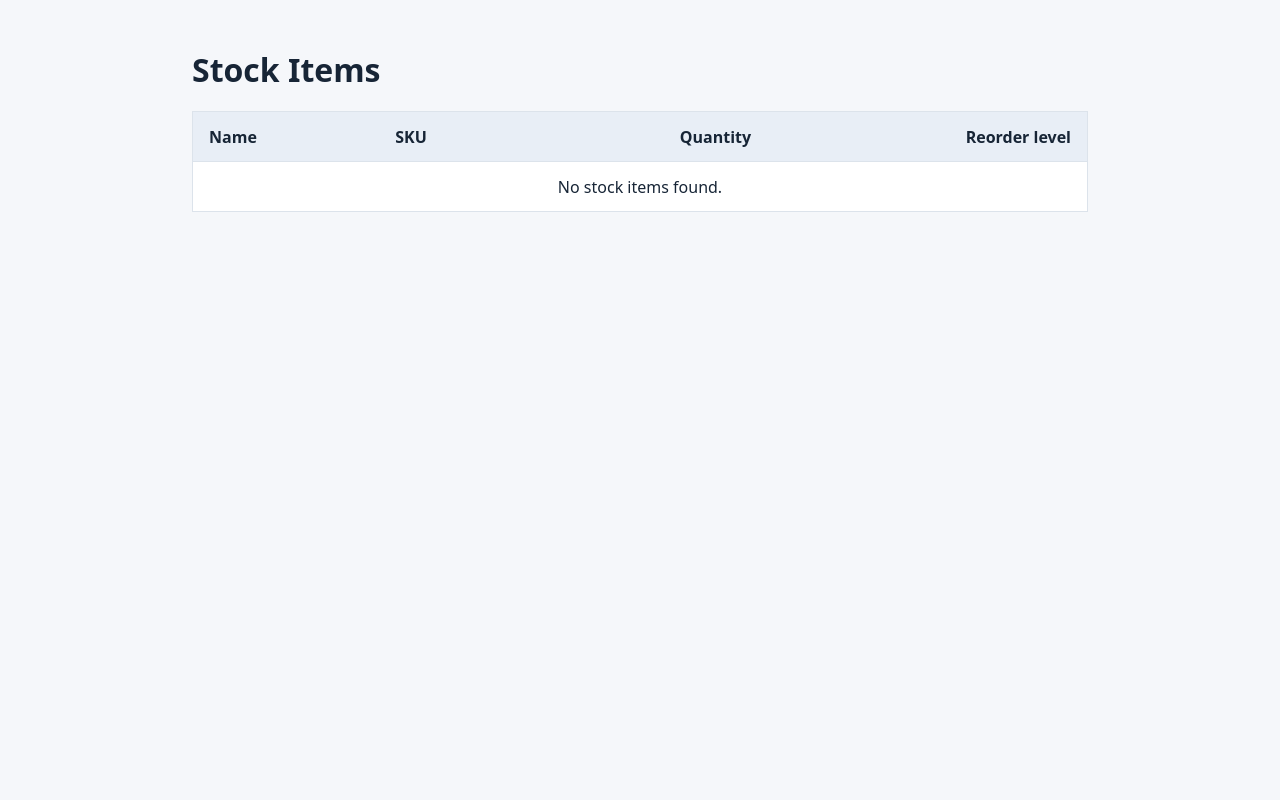
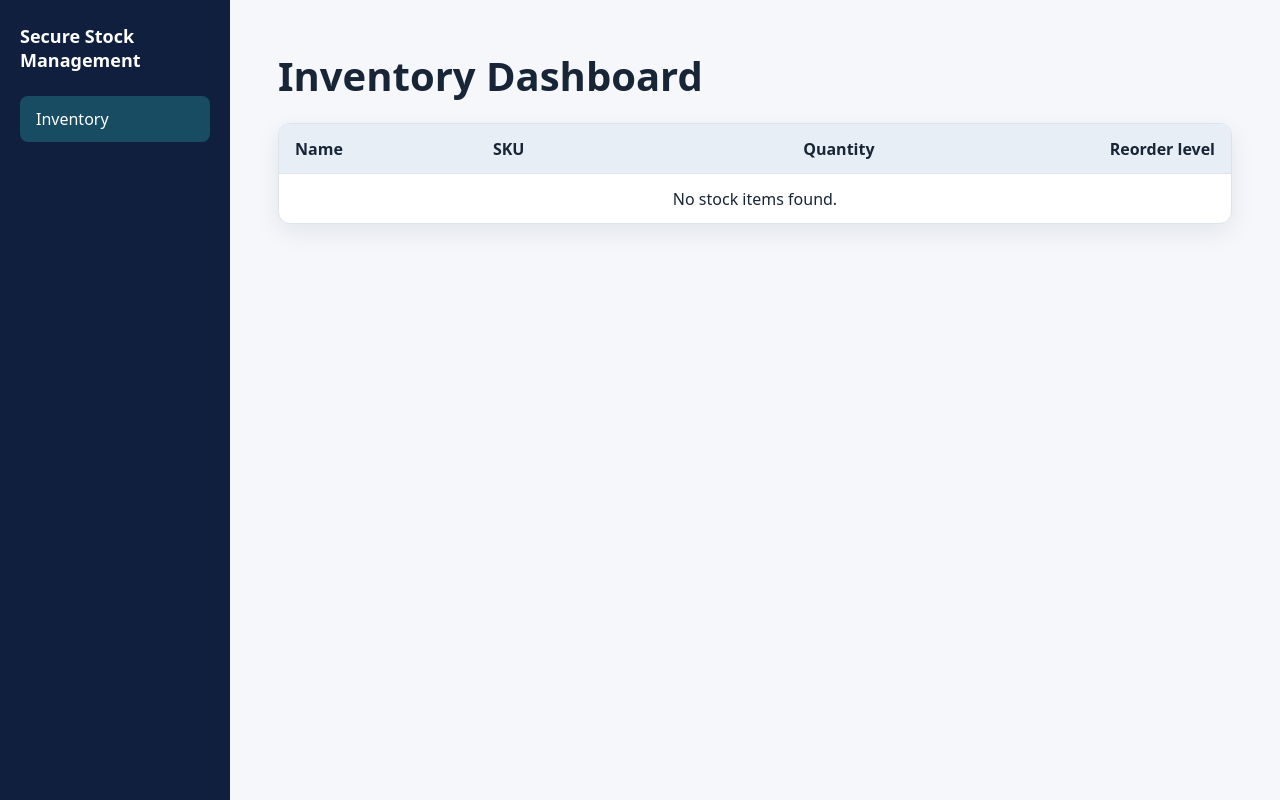
Before and after one commit to Pratyush-M-Bhatt/secure-stock-management, a Django app: page /stock/ in a window 1280 px wide. Run offline with Django 5.2, Linux system fonts and the light colour scheme; the visitor is signed in with stand-in values (Sample User, id 1); data that the repository does not hold is empty.

Commit message:
Add inventory dashboard layout

```diff
--- a/stocksite/inventory/templates/inventory/stock_list.html
+++ b/stocksite/inventory/templates/inventory/stock_list.html
@@ -3,34 +3,76 @@
 <head>
     <meta charset="UTF-8">
     <meta name="viewport" content="width=device-width, initial-scale=1">
-    <title>Stock Items</title>
+    <title>Inventory Dashboard</title>
     <style>
         body {
-            max-width: 56rem;
-            margin: 3rem auto;
-            padding: 0 1rem;
+            margin: 0;
             background: #f5f7fa;
             color: #172536;
             font-family: system-ui, sans-serif;
         }
 
+        .dashboard {
+            display: grid;
+            grid-template-columns: 230px minmax(0, 1fr);
+            min-height: 100vh;
+        }
+
+        .sidebar {
+            padding: 1.5rem 1.25rem;
+            background: #0f1f3d;
+            color: white;
+        }
+
+        .brand {
+            margin: 0 0 1.5rem;
+            font-size: 1.125rem;
+            font-weight: 700;
+        }
+
+        .sidebar a {
+            display: block;
+            padding: 0.75rem 1rem;
+            border-radius: 0.5rem;
+            background: #174c63;
+            color: white;
+            text-decoration: none;
+        }
+
+        .sidebar a:hover {
+            background: #215d76;
+        }
+
+        .sidebar a:focus-visible {
+            outline: 3px solid #7dd3fc;
+            outline-offset: 3px;
+        }
+
+        main {
+            padding: clamp(1rem, 4vw, 3rem);
+        }
+
         h1 {
             margin: 0 0 1.25rem;
-            font-size: 2rem;
+            font-size: clamp(1.75rem, 4vw, 2.5rem);
         }
 
         .table-wrapper {
             overflow-x: auto;
+            border: 1px solid #dce3eb;
+            border-radius: 0.75rem;
+            background: white;
+            box-shadow: 0 8px 24px rgb(15 31 61 / 8%);
         }
 
         table {
             width: 100%;
+            min-width: 30rem;
             border-collapse: collapse;
-            background: white;
-            border: 1px solid #dce3eb;
         }
 
-        th, td {
+        th,
+        td {
             padding: 0.85rem 1rem;
             border-bottom: 1px solid #dce3eb;
             text-align: left;
@@ -41,21 +83,51 @@
             font-weight: 600;
         }
 
-        th:nth-child(n+3), td:nth-child(n+3) {
+        th:nth-child(n+3),
+        td:nth-child(n+3) {
             text-align: right;
             font-variant-numeric: tabular-nums;
+        }
+
+        tbody tr:last-child td {
+            border-bottom: 0;
         }
 
         td[colspan] {
             text-align: center;
         }
+
+        @media (max-width: 700px) {
+            .dashboard {
+                grid-template-columns: minmax(0, 1fr);
+                grid-template-rows: auto 1fr;
+            }
+
+            .sidebar {
+                padding: 1rem;
+            }
+
+            .brand {
+                margin-bottom: 0.75rem;
+            }
+        }
     </style>
 </head>
 <body>
-    <h1>Stock Items</h1>
+    <div class="dashboard">
+        <aside class="sidebar">
+            <p class="brand">Secure Stock Management</p>
+            <nav aria-label="Main navigation">
+                <a href="{% url 'stock_list' %}" aria-current="page">Inventory</a>
+            </nav>
+        </aside>
 
-    <div class="table-wrapper">
-        <table>
+        <main>
+            <h1>Inventory Dashboard</h1>
+
+            <div class="table-wrapper" role="region"
+                 aria-label="Stock items table" tabindex="0">
+                <table aria-label="Stock items">
                     <thead>
                         <tr>
                             <th scope="col">Name</th>
@@ -80,5 +152,7 @@
                     </tbody>
                 </table>
             </div>
+        </main>
+    </div>
 </body>
 </html>
```
Lines whose indentation alone changed are shown as unchanged.
